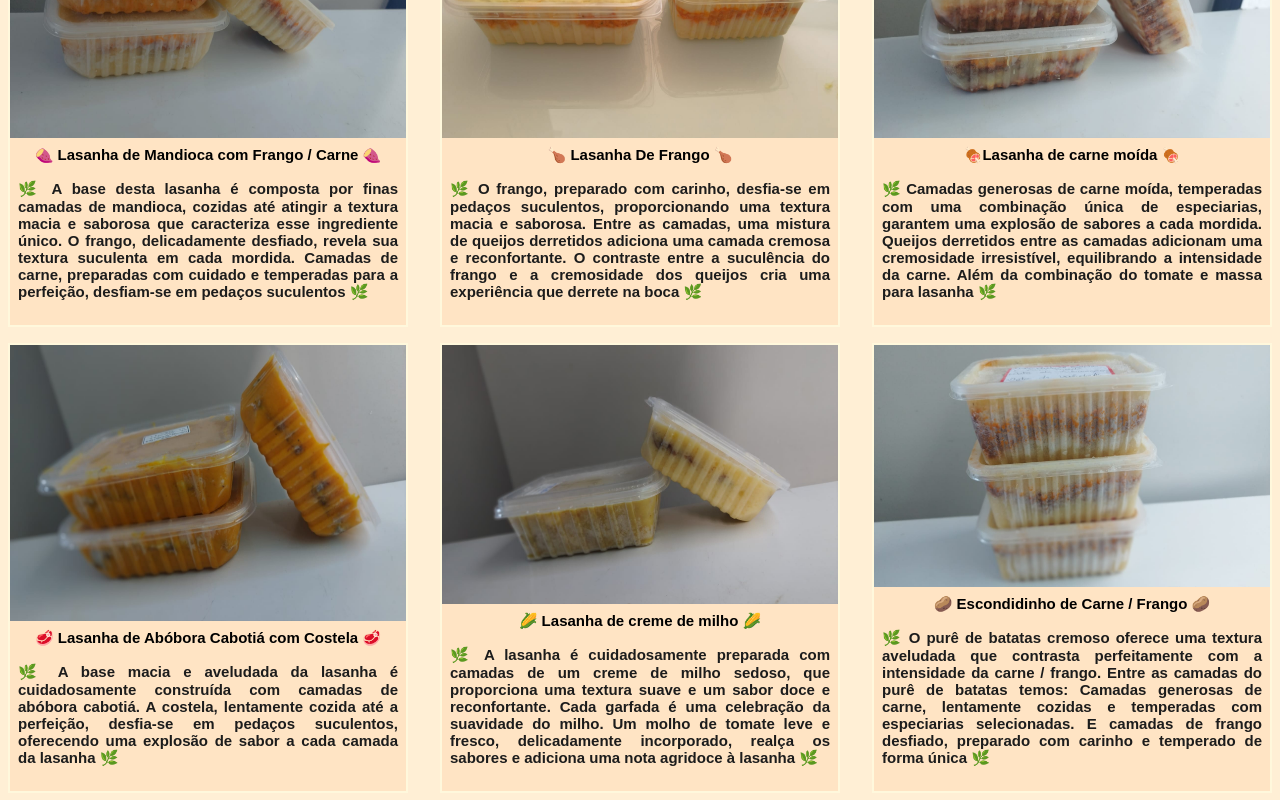
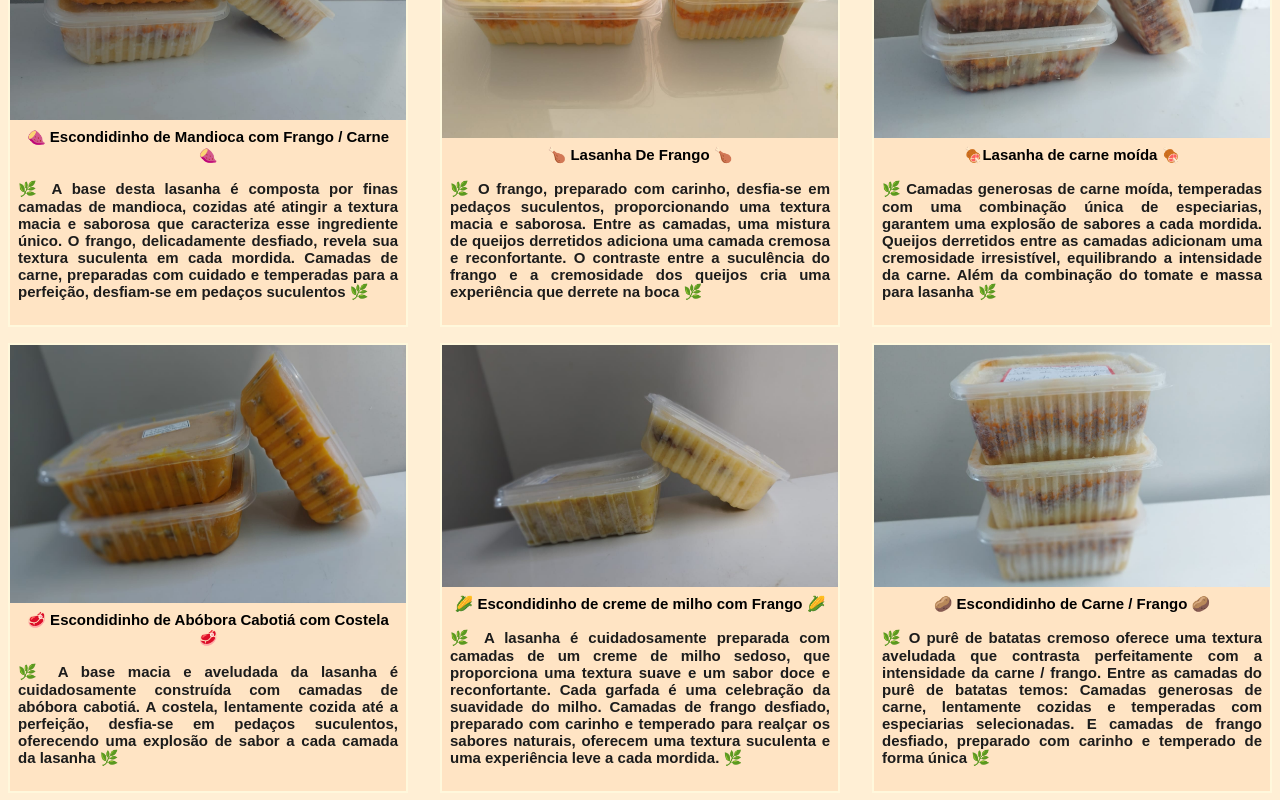
Before and after one commit to Caseiros-Dellights/Caseiros_Dellights., a React (Vite) app: page / in a window 1280 px wide. Shown: the part 360-1160 px from the top of the page. Built offline with nearby package versions, Linux system fonts and the light colour scheme.

Commit message:
Add files via upload

```diff
--- a/src/components/TitleStyles.js
+++ b/src/components/TitleStyles.js
@@ -17,7 +17,7 @@ export const ButtonsContainer = styled.div`
     border-style: outset;
     border-color: #FFE4C4;
     border-radius: 20px;
-    height: 50px;
+    height: 45px;
     width: 90px;
     text-shadow: none;
     outline: none;
--- a/src/routes/EntregasStyle.js
+++ b/src/routes/EntregasStyle.js
@@ -30,6 +30,7 @@ export const DescriptionDelivery = styled.div`
     @media screen and (max-width: 768px) {
         p {
             font-size: 12px;
+            padding: 0.5rem;
         }
     }
 `
--- a/src/routes/Home.jsx
+++ b/src/routes/Home.jsx
@@ -19,13 +19,13 @@ const Home = () => {
     <>
     <h2>Nosso cardápio - Congelados</h2>
      <div className="dichesContainer">
-     <MyDiches image={mandiocacarnefrango} title=" 🍠 Lasanha de Mandioca com Frango / Carne 🍠" ingredients="🌿 A base desta lasanha é composta por finas camadas de mandioca, cozidas até atingir a textura macia e saborosa que caracteriza esse ingrediente único. O frango, delicadamente desfiado, revela sua textura suculenta em cada mordida. Camadas de carne, preparadas com cuidado e temperadas para a perfeição, desfiam-se em pedaços suculentos 🌿"/>
+     <MyDiches image={mandiocacarnefrango} title=" 🍠 Escondidinho de Mandioca com Frango / Carne 🍠" ingredients="🌿 A base desta lasanha é composta por finas camadas de mandioca, cozidas até atingir a textura macia e saborosa que caracteriza esse ingrediente único. O frango, delicadamente desfiado, revela sua textura suculenta em cada mordida. Camadas de carne, preparadas com cuidado e temperadas para a perfeição, desfiam-se em pedaços suculentos 🌿"/>
      <MyDiches image={LasanhaFrango} title=" 🍗 Lasanha De Frango 🍗 " ingredients="🌿 O frango, preparado com carinho, desfia-se em pedaços suculentos, proporcionando uma textura macia e saborosa. Entre as camadas, uma mistura de queijos derretidos adiciona uma camada cremosa e reconfortante. O contraste entre a suculência do frango e a cremosidade dos queijos cria uma experiência que derrete na boca 🌿"/>
      <MyDiches image={lasanhadecarne} title=" 🍖Lasanha de carne moída 🍖" ingredients="🌿 Camadas generosas de carne moída, temperadas com uma combinação única de especiarias, garantem uma explosão de sabores a cada mordida. Queijos derretidos entre as camadas adicionam uma cremosidade irresistível, equilibrando a intensidade da carne. Além da combinação do tomate e massa para lasanha 🌿"/>
      </div>
      <div className="dichesContainer">
-     <MyDiches image={cabotiacomcostela} title=" 🥩 Lasanha de Abóbora Cabotiá com Costela 🥩 " ingredients="🌿 A base macia e aveludada da lasanha é cuidadosamente construída com camadas de abóbora cabotiá. A costela, lentamente cozida até a perfeição, desfia-se em pedaços suculentos, oferecendo uma explosão de sabor a cada camada da lasanha 🌿"/>
-     <MyDiches image={cremedemilho} title="🌽  Lasanha de creme de milho 🌽 " ingredients="🌿 A lasanha é cuidadosamente preparada com camadas de um creme de milho sedoso, que proporciona uma textura suave e um sabor doce e reconfortante. Cada garfada é uma celebração da suavidade do milho. Um molho de tomate leve e fresco, delicadamente incorporado, realça os sabores e adiciona uma nota agridoce à lasanha 🌿"/>
+     <MyDiches image={cabotiacomcostela} title=" 🥩 Escondidinho de Abóbora Cabotiá com Costela 🥩 " ingredients="🌿 A base macia e aveludada da lasanha é cuidadosamente construída com camadas de abóbora cabotiá. A costela, lentamente cozida até a perfeição, desfia-se em pedaços suculentos, oferecendo uma explosão de sabor a cada camada da lasanha 🌿"/>
+     <MyDiches image={cremedemilho} title="🌽  Escondidinho de creme de milho com Frango 🌽 " ingredients="🌿 A lasanha é cuidadosamente preparada com camadas de um creme de milho sedoso, que proporciona uma textura suave e um sabor doce e reconfortante. Cada garfada é uma celebração da suavidade do milho. Camadas de frango desfiado, preparado com carinho e temperado para realçar os sabores naturais, oferecem uma textura suculenta e uma experiência leve a cada mordida. 🌿"/>
      <MyDiches image={escondidinho350} title="🥔 Escondidinho de Carne / Frango 🥔" ingredients="🌿 O purê de batatas cremoso oferece uma textura aveludada que contrasta perfeitamente com a intensidade da carne / frango. Entre as camadas do purê de batatas temos: Camadas generosas de carne, lentamente cozidas e temperadas com especiarias selecionadas. E camadas de frango desfiado, preparado com carinho e temperado de forma única 🌿"/>
      </div>
      <div className="dichesContainer">
--- a/src/routes/PreparoStyle.js
+++ b/src/routes/PreparoStyle.js
@@ -27,6 +27,7 @@ export const TextContainer = styled.div`
     @media screen and (max-width: 768px) {
         p {
             font-size: 12px;
+            padding: 0.5rem;
         }
     }
 `
--- a/src/routes/SobreNosStyle.js
+++ b/src/routes/SobreNosStyle.js
@@ -27,6 +27,7 @@ export const DescriptionContainer = styled.div`
     @media screen and (max-width: 768px) {
         p {
             font-size: 12px;
+            padding: 0.5rem;
         }
     }
 `
--- a/src/routes/ValoresStyle.js
+++ b/src/routes/ValoresStyle.js
@@ -26,7 +26,8 @@ export const TextContainer = styled.div`
     }
     @media screen and (max-width: 768px) {
         p {
-            font-size: 11.5px;
+            font-size: 12px;
+            padding: 0.5rem;
         }
     }
 `
```
